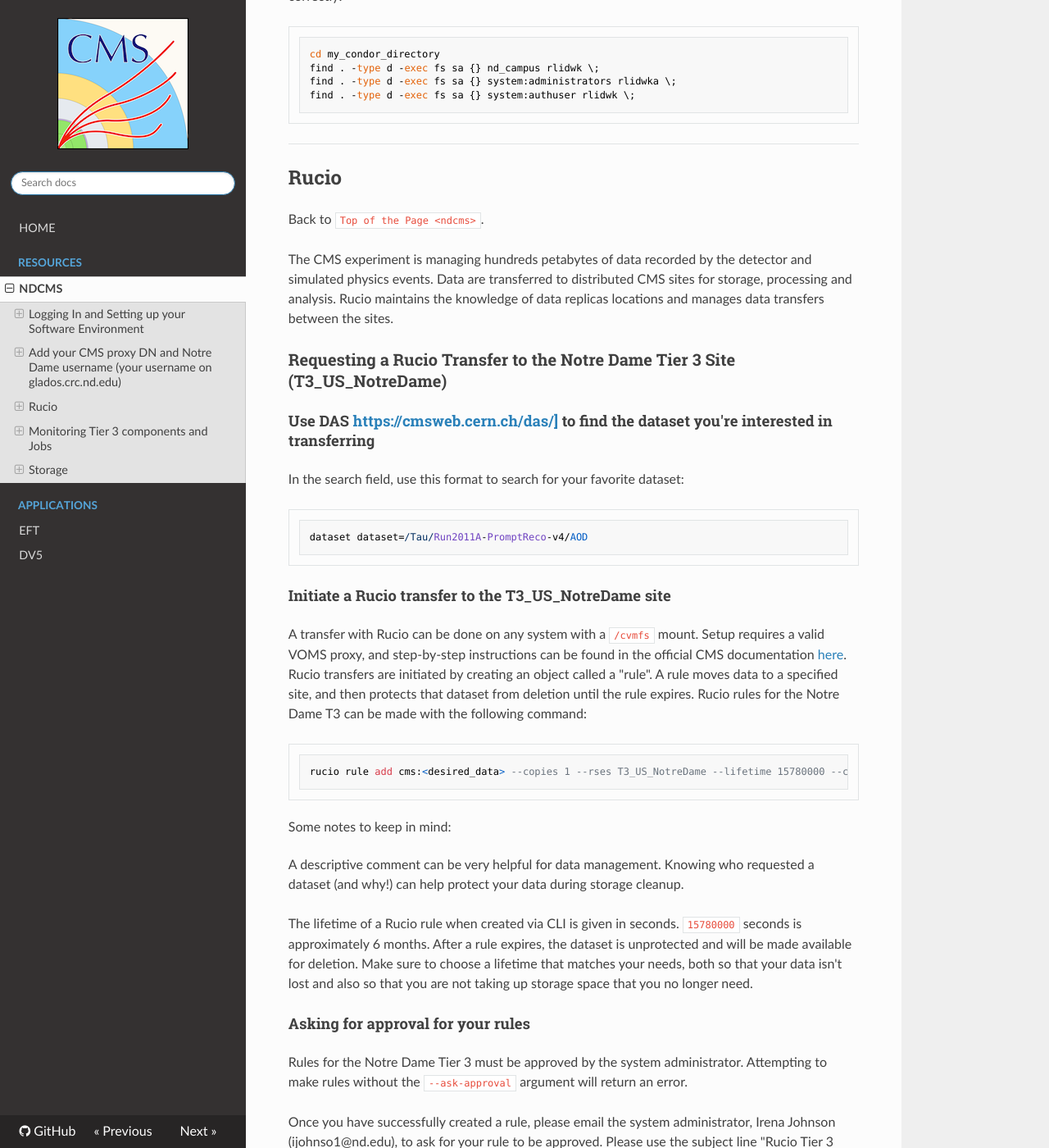
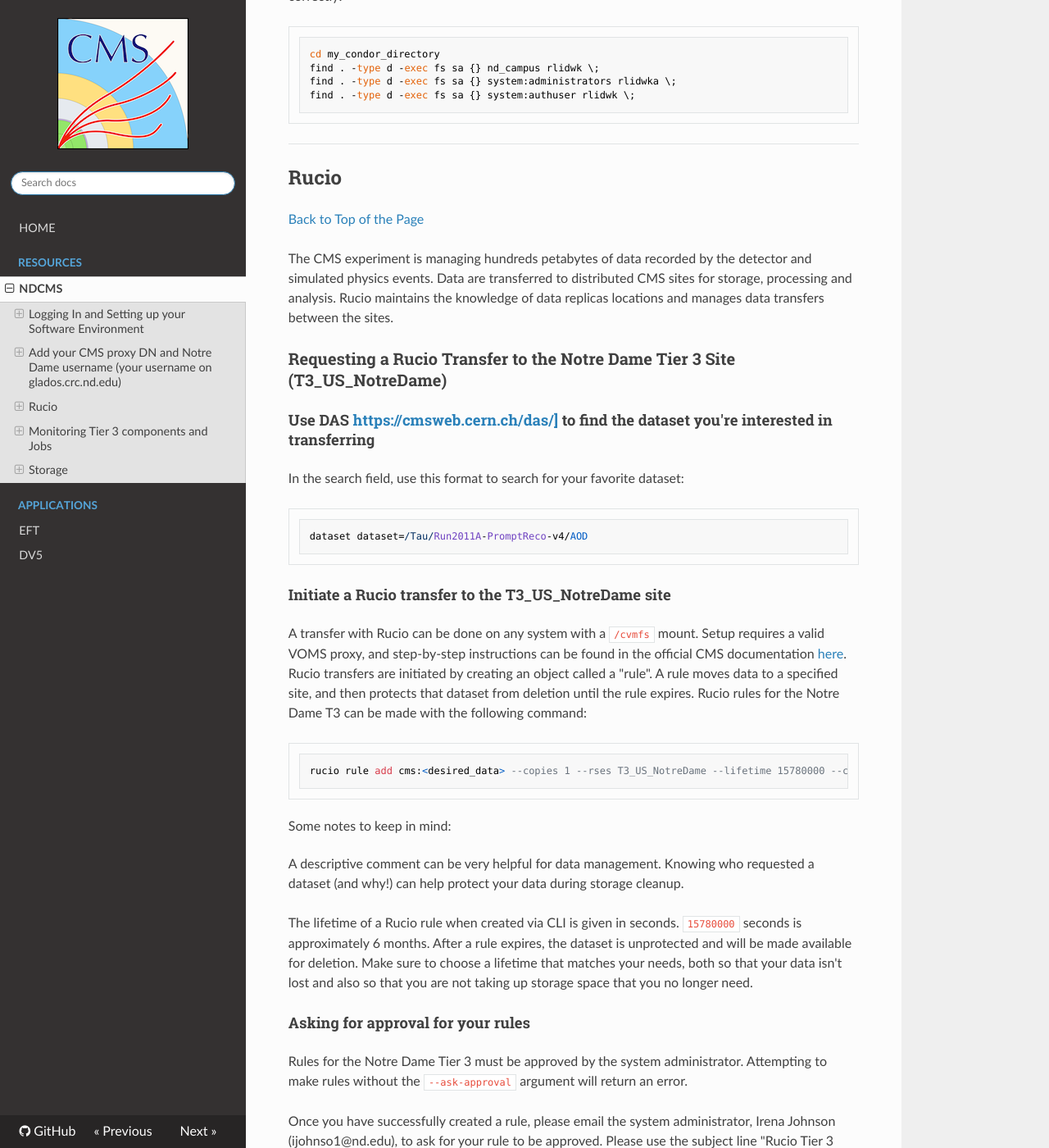
Before and after one commit to crcresearch/ndcmsT3, an MkDocs documentation site: the page built from docs/resources/ndcms.md, in a window 1280 px wide and 1400 px high, scrolled down 3501 px. Shown: the whole window at 82% size. Built offline with MkDocs 1.6.1, drawn with Linux system fonts in a browser that asks for light colours; nearby versions of some CDN libraries; some of the changed text lies outside the part shown.

Commit message:
Update ndcms.md

```diff
--- a/docs/resources/ndcms.md
+++ b/docs/resources/ndcms.md
@@ -124,7 +124,7 @@
 
 ## Rucio
 
-Back to `Top of the Page <ndcms>`.
+[Back to Top of the Page](#ndcms)
 
 The CMS experiment is managing hundreds petabytes of data recorded by the detector and simulated physics events. Data are transferred to distributed CMS sites for storage, processing and analysis. Rucio maintains the knowledge of data replicas locations and manages data transfers between the sites.
 
@@ -161,7 +161,7 @@
 
 ## Monitoring Tier 3 components and Jobs
 
-Back to `Top of the Page <ndcms>`.
+[Back to Top of the Page](#ndcms)
 
 Below are a collection of links that can be used to try to monitor the health of the Tier 3 components. If you see unexpected behavior--fewer than normal running jobs, slower job I/O, failing file transfers, etc.--please check here for indications of what might be wrong.
 
```
